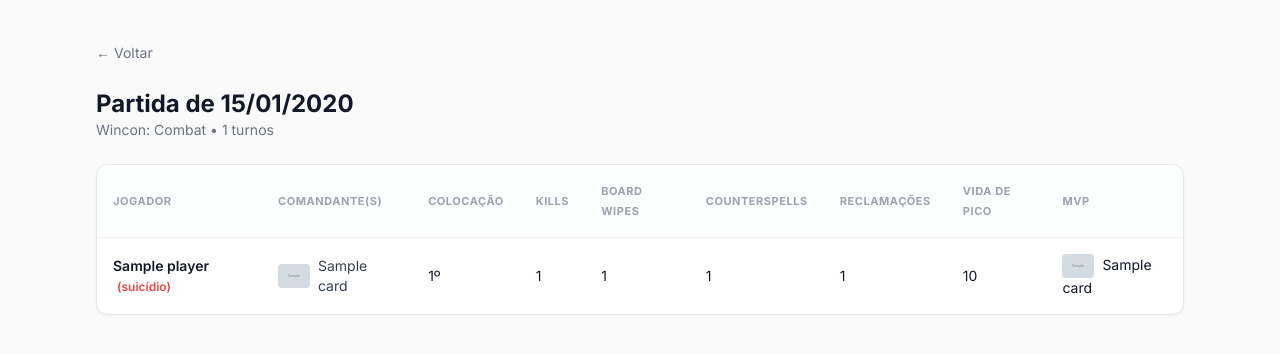
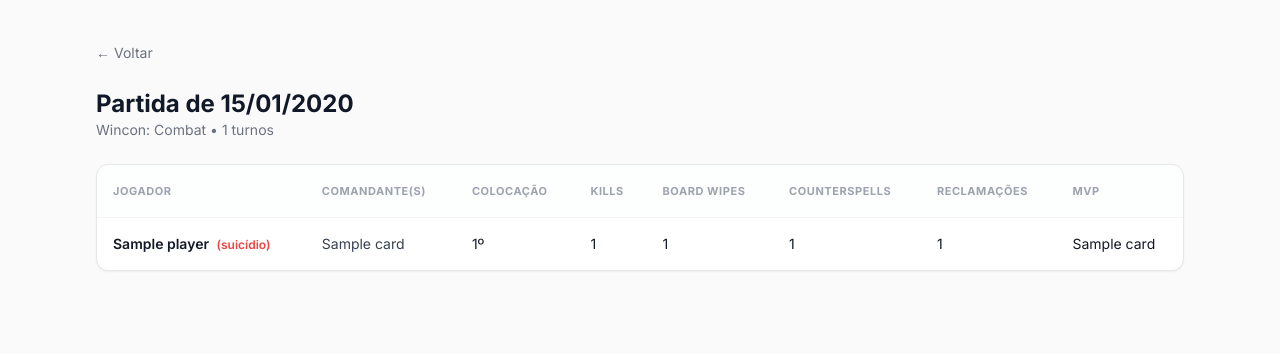
Before and after one commit to adinanp/comandometro, a Django app: page /games/1/ in a window 1280 px wide. Shown: the part 65-419 px from the top of the page. Run offline with Django 5.2, Linux system fonts and the light colour scheme; tables that the repository leaves empty hold one stand-in row (values such as "Sample post"); grey boxes marked "Sample" are stand-in pictures; some libraries are stand-ins or nearby versions.

Commit message:
Show card names with hover tooltip instead of inline thumbs in match detail
Commander and MVP columns now show plain text with the shared floating
preview on hover, instead of a permanently-visible small thumbnail next
to the name. Also drops the "Vida de Pico" column: per-game peak life
isn't something worth tracking every match, it only matters as an
occasional highlight when someone gets absurdly high life from a wild
play — that's still captured in the dashboard/profile "records"
sections, just not as a routine box-score column.

Co-Authored-By: Claude Sonnet 5 <noreply@anthropic.com>

```diff
--- a/apps/core/templates/core/game_detail.html
+++ b/apps/core/templates/core/game_detail.html
@@ -27,7 +27,6 @@
             <th class="p-4">Board Wipes</th>
             <th class="p-4">Counterspells</th>
             <th class="p-4">Reclamações</th>
-            <th class="p-4">Vida de Pico</th>
             <th class="p-4">MVP</th>
           </tr>
         </thead>
@@ -39,10 +38,12 @@
               {% if row.participant.is_self_elimination %}<span class="ml-1 text-xs text-red-500">(suicídio)</span>{% endif %}
             </td>
             <td class="p-4">
-              <div class="flex items-center gap-2">
+              <div class="flex items-center gap-1 text-gray-700">
                 {% for card, image_url in row.commander_images %}
-                {% if image_url %}<img src="{{ image_url }}" alt="{{ card.name }}" class="w-8 h-auto rounded" />{% endif %}
-                <span class="text-gray-700">{{ card.name }}</span>
+                <span
+                  class="{% if image_url %}hover:underline decoration-dotted cursor-zoom-in{% endif %}"
+                  {% if image_url %}data-card-image="{{ image_url }}"{% endif %}
+                >{{ card.name }}</span>{% if not forloop.last %} /{% endif %}
                 {% endfor %}
               </div>
             </td>
@@ -51,10 +52,11 @@
             <td class="p-4">{{ row.participant.board_wipes_count }}</td>
             <td class="p-4">{{ row.participant.counterspell_count }}</td>
             <td class="p-4">{{ row.participant.complaint_count }}</td>
-            <td class="p-4">{{ row.participant.peak_life_total|default:"-" }}</td>
             <td class="p-4">
-              {% if row.mvp_image_url %}<img src="{{ row.mvp_image_url }}" alt="{{ row.participant.mvp_card.name }}" class="w-8 h-auto rounded inline-block mr-1" />{% endif %}
-              {{ row.participant.mvp_card.name|default:"-" }}
+              <span
+                class="{% if row.mvp_image_url %}hover:underline decoration-dotted cursor-zoom-in{% endif %}"
+                {% if row.mvp_image_url %}data-card-image="{{ row.mvp_image_url }}"{% endif %}
+              >{{ row.participant.mvp_card.name|default:"-" }}</span>
             </td>
           </tr>
           {% endfor %}
```
